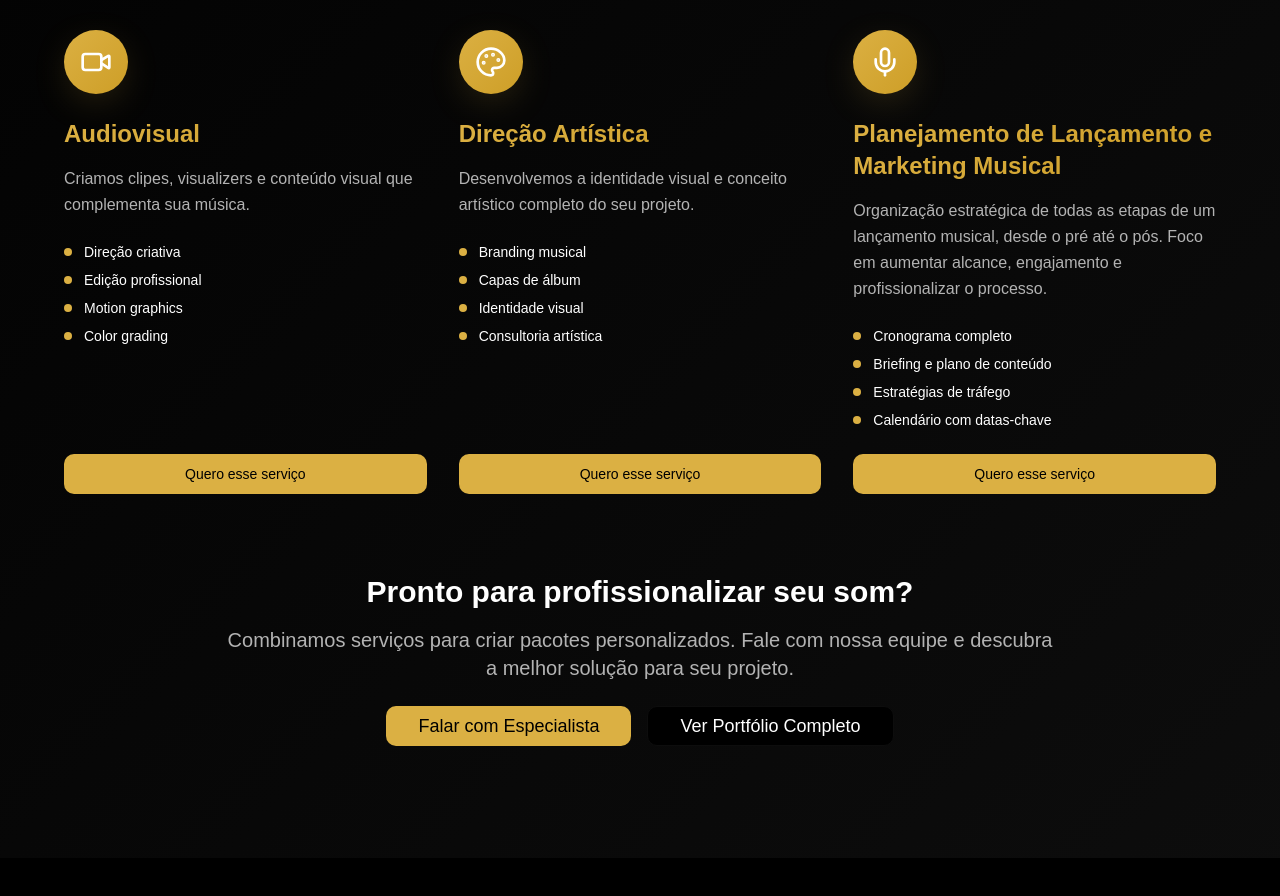
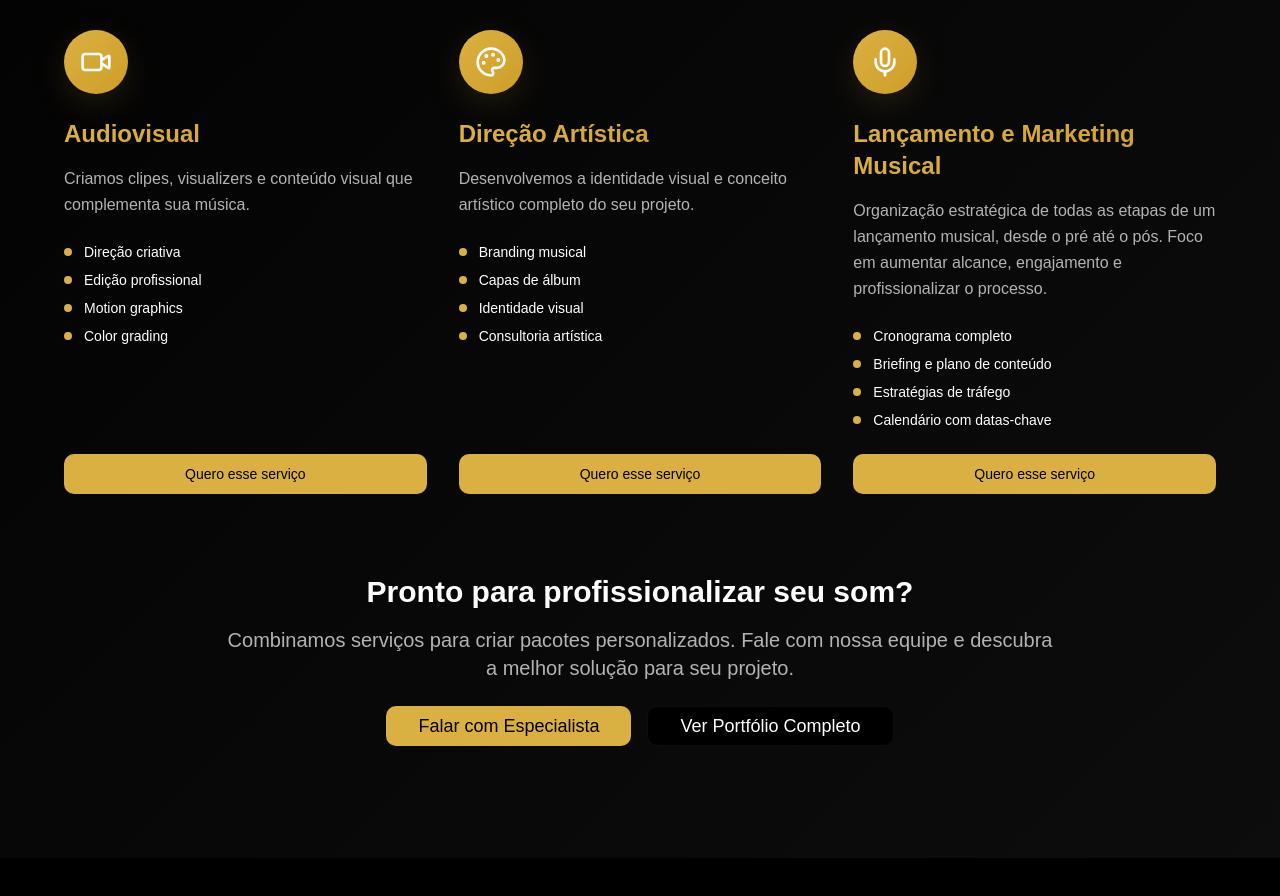
Before and after one commit to entgoldenkey-dev/golden-key-beats-hub, a React (Vite) app: page / in a window 1280 px wide. Shown: the part 2576-3472 px from the top of the page. Built offline with nearby package versions, Linux system fonts and the light colour scheme; a web font is replaced by a local one.

Commit message:
Refactor: Update service name
Change "Planejamento de Lançamento e Marketing Musical" to "Lançamento e Marketing Musical" in the Services section.

```diff
--- a/src/components/Services.tsx
+++ b/src/components/Services.tsx
@@ -40,7 +40,7 @@ const Services = () => {
     },
     {
       icon: Mic,
-      title: "Planejamento de Lançamento e Marketing Musical",
+      title: "Lançamento e Marketing Musical",
       description: "Organização estratégica de todas as etapas de um lançamento musical, desde o pré até o pós. Foco em aumentar alcance, engajamento e profissionalizar o processo.",
       features: ["Cronograma completo", "Briefing e plano de conteúdo", "Estratégias de tráfego", "Calendário com datas-chave"],
       gradient: "gradient-golden"
```
